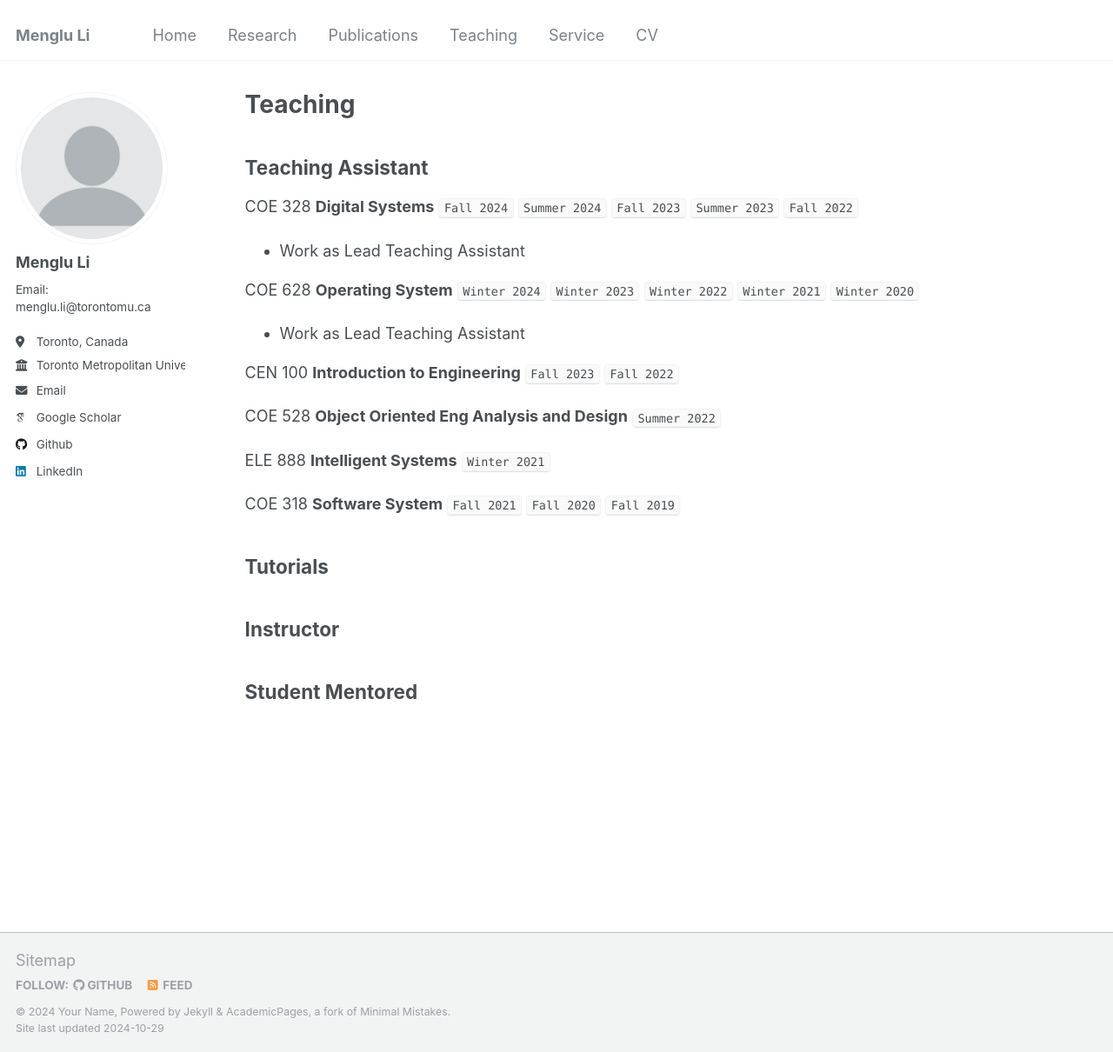
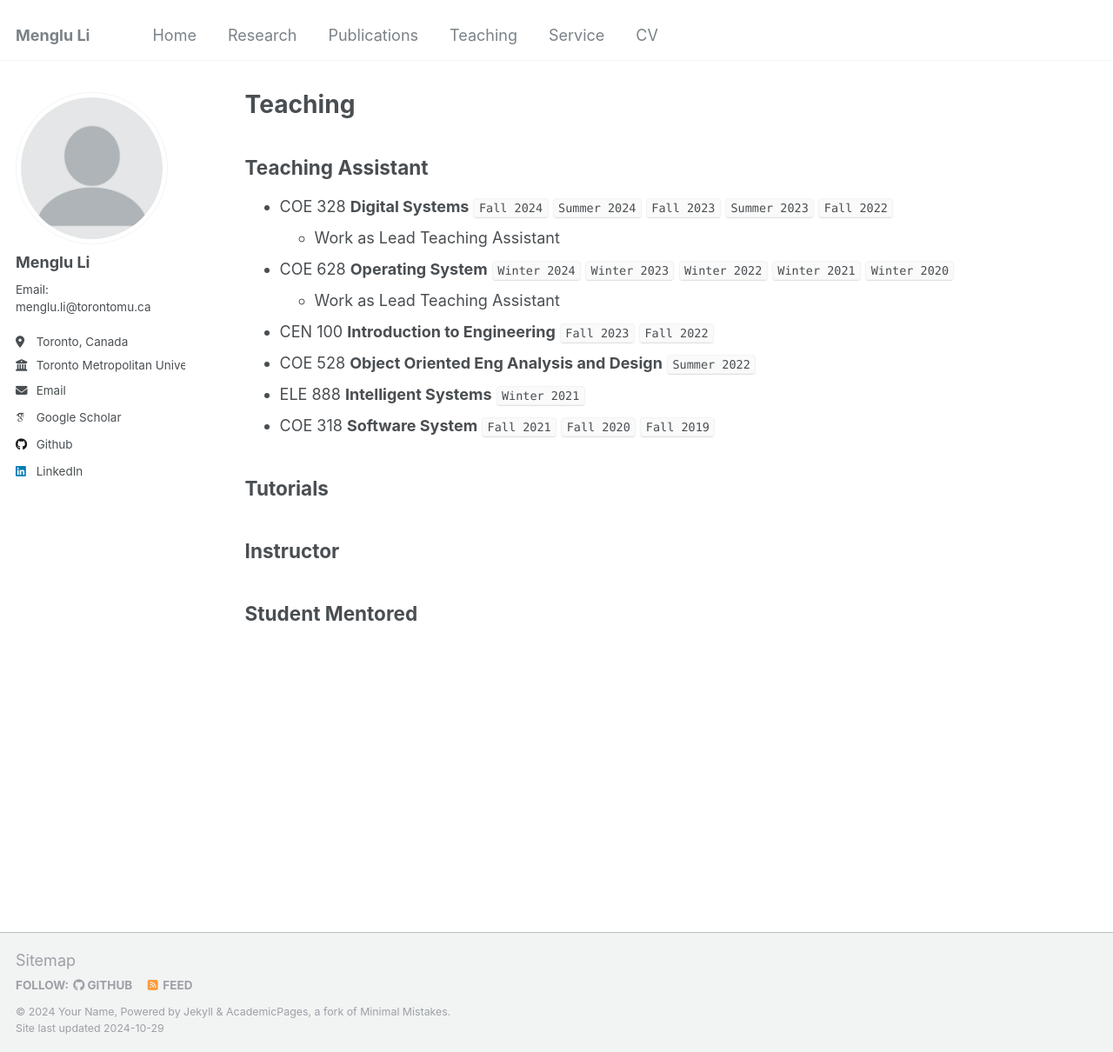
Before and after one commit to menglu-lml/menglu-lml.github.io, a Jekyll site: the page built from _pages/teach.md, in a window 1280 px wide and 1210 px high. Shown: the whole window at 87% size. Built offline with Jekyll 4.4.1, drawn with Linux system fonts in a browser that asks for light colours; some web fonts are replaced.

```diff
--- a/_pages/teach.md
+++ b/_pages/teach.md
@@ -11,20 +11,14 @@ redirect_from:
 
 ## Teaching Assistant
 
-COE 328 **Digital Systems** `Fall 2024` `Summer 2024` `Fall 2023` `Summer 2023` `Fall 2022`
-* Work as Lead Teaching Assistant
-
-
-COE 628 **Operating System** `Winter 2024` `Winter 2023` `Winter 2022` `Winter 2021` `Winter 2020`
-* Work as Lead Teaching Assistant
-
-CEN 100 **Introduction to Engineering** `Fall 2023` `Fall 2022`
-
-COE 528 **Object Oriented Eng Analysis and Design** `Summer 2022`
-
-ELE 888 **Intelligent Systems** `Winter 2021`
-
-COE 318 **Software System** `Fall 2021` `Fall 2020` `Fall 2019`
+* COE 328 **Digital Systems** `Fall 2024` `Summer 2024` `Fall 2023` `Summer 2023` `Fall 2022`
+  * Work as Lead Teaching Assistant
+* COE 628 **Operating System** `Winter 2024` `Winter 2023` `Winter 2022` `Winter 2021` `Winter 2020`
+  * Work as Lead Teaching Assistant
+* CEN 100 **Introduction to Engineering** `Fall 2023` `Fall 2022`
+* COE 528 **Object Oriented Eng Analysis and Design** `Summer 2022`
+* ELE 888 **Intelligent Systems** `Winter 2021`
+* COE 318 **Software System** `Fall 2021` `Fall 2020` `Fall 2019`
 
 
 
```
